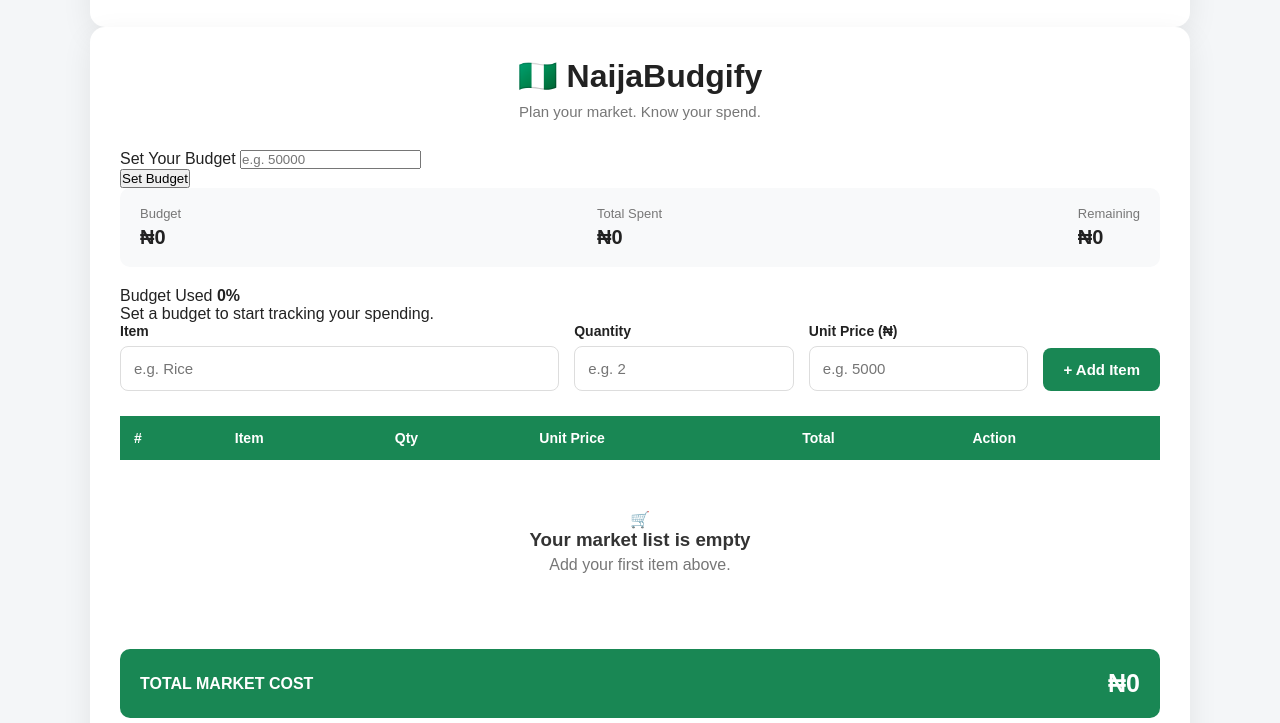
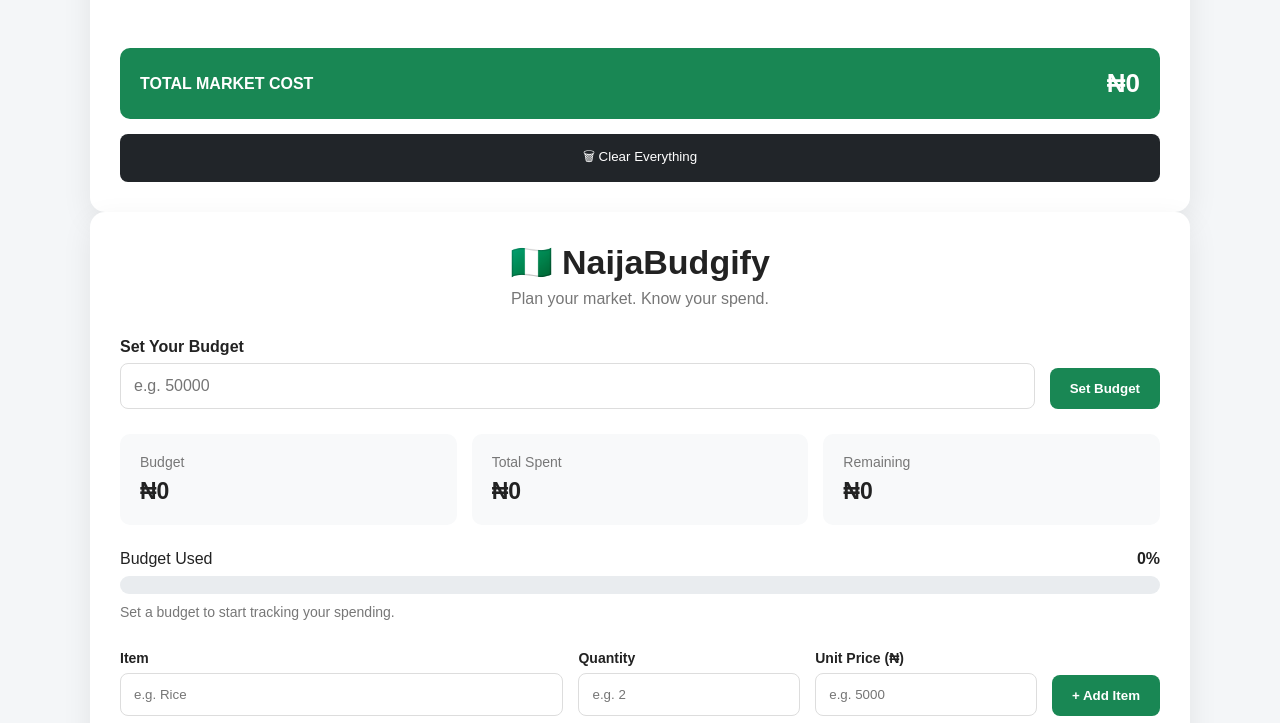
Before and after one commit to 1Masterq/Budgetflow, a plain HTML site: page index.html in a window 1280 px wide. Shown: the part 790-1513 px from the top of the page. Drawn offline with Linux system fonts and the light colour scheme.

Commit message:
Refactor CSS styles and variables for consistency
Refactor CSS variables and update styles for consistency.

```diff
--- a/style.css
+++ b/style.css
@@ -1,264 +1,639 @@
-:root {
-  --bg: #f4f6f8;
-  --surface: #ffffff;
-  --surface-soft: #f8f9fa;
-  --primary: #198754;
-  --primary-dark: #157347;
-  --text: #222;
-  --muted: #777;
-  --border: #ddd;
-  --border-light: #eee;
-  --danger: #dc3545;
-  --danger-dark: #bb2d3b;
-  --dark: #212529;
-  --shadow: rgba(0, 0, 0, 0.08);
-}
+/* =================================
+   GENERAL
+================================= */
 
 * {
     box-sizing: border-box;
+
     margin: 0;
+
     padding: 0;
 }
 
+
 body {
+
     font-family: Arial, sans-serif;
-  background: var(--bg);
-  color: var(--text);
+
+    background: #f4f6f8;
+
+    color: #222;
+
     min-height: 100vh;
+
     padding: 30px 15px;
+
 }
 
+
+
+/* =================================
+   CONTAINER
+================================= */
+
 .container {
-  width: 100%;
+
     max-width: 1100px;
+
     margin: auto;
-  background: var(--surface);
+
+    background: white;
+
     padding: 30px;
+
     border-radius: 15px;
-  box-shadow: 0 10px 30px var(--shadow);
+
+    box-shadow:
+        0 10px 30px rgba(0, 0, 0, 0.08);
+
 }
 
+
+
+/* =================================
+   HEADER
+================================= */
+
 header {
+
     text-align: center;
+
     margin-bottom: 30px;
+
 }
 
+
 header h1 {
-  font-size: 32px;
+
+    font-size: 34px;
+
     margin-bottom: 8px;
+
 }
 
+
 header p {
-  color: var(--muted);
-  font-size: 15px;
+
+    color: #777;
+
 }
 
-.input-section {
-  display: grid;
-  grid-template-columns: 2fr 1fr 1fr auto;
+
+
+/* =================================
+   BUDGET SETUP
+================================= */
+
+.budget-setup {
+
+    display: flex;
+
     gap: 15px;
+
     align-items: end;
+
     margin-bottom: 25px;
+
 }
 
-.input-group {
-  display: flex;
-  flex-direction: column;
-  gap: 7px;
+
+.budget-setup div {
+
+    flex: 1;
+
 }
 
-.input-group label {
-  font-size: 14px;
+
+.budget-setup label {
+
+    display: block;
+
     font-weight: bold;
+
+    margin-bottom: 7px;
+
 }
 
-.input-group input {
+
+.budget-setup input {
+
     width: 100%;
+
     padding: 13px;
-  border: 1px solid var(--border);
+
+    border: 1px solid #ddd;
+
     border-radius: 8px;
+
+    font-size: 16px;
+
     outline: none;
-  font-size: 15px;
+
 }
 
-.input-group input:focus {
-  border-color: var(--primary);
-  box-shadow: 0 0 0 3px rgba(25, 135, 84, 0.1);
+
+.budget-setup input:focus {
+
+    border-color: #198754;
+
 }
 
-.add-btn {
+
+.budget-setup button {
+
     padding: 13px 20px;
+
+    background: #198754;
+
+    color: white;
+
     border: none;
+
     border-radius: 8px;
-  background: var(--primary);
-  color: white;
-  font-size: 15px;
+
+    cursor: pointer;
+
     font-weight: bold;
-  cursor: pointer;
-  transition: 0.2s;
+
 }
 
-.add-btn:hover {
-  background: var(--primary-dark);
-  transform: translateY(-1px);
+
+.budget-setup button:hover {
+
+    background: #157347;
+
 }
 
+
+
+/* =================================
+   SUMMARY
+================================= */
+
 .summary {
-  display: flex;
-  justify-content: space-between;
-  background: var(--surface-soft);
-  padding: 18px 20px;
-  border-radius: 10px;
-  margin-bottom: 20px;
+
+    display: grid;
+
+    grid-template-columns:
+        repeat(3, 1fr);
+
+    gap: 15px;
+
+    margin-bottom: 25px;
+
 }
 
-.summary div {
+
+.summary-card {
+
+    background: #f8f9fa;
+
+    padding: 20px;
+
+    border-radius: 10px;
+
     display: flex;
+
     flex-direction: column;
-  gap: 5px;
+
+    gap: 8px;
+
 }
 
-.summary span {
-  color: var(--muted);
-  font-size: 13px;
+
+.summary-card span {
+
+    color: #777;
+
+    font-size: 14px;
+
 }
 
-.summary strong {
-  font-size: 20px;
+
+.summary-card strong {
+
+    font-size: 23px;
+
 }
 
-.table-container {
-  width: 100%;
-  overflow-x: auto;
+
+
+/* =================================
+   PROGRESS
+================================= */
+
+.progress-section {
+
+    margin-bottom: 30px;
+
 }
 
-table {
-  width: 100%;
-  border-collapse: collapse;
-  min-width: 700px;
+
+.progress-header {
+
+    display: flex;
+
+    justify-content: space-between;
+
+    margin-bottom: 8px;
+
 }
 
-th {
-  background: var(--primary);
-  color: white;
-  padding: 14px;
-  text-align: left;
-  font-size: 14px;
+
+.progress-container {
+
+    height: 18px;
+
+    background: #e9ecef;
+
+    border-radius: 20px;
+
+    overflow: hidden;
+
 }
 
-td {
-  padding: 12px;
-  border-bottom: 1px solid var(--border-light);
-  font-size: 14px;
+
+.progress-bar {
+
+    height: 100%;
+
+    width: 0%;
+
+    background: #198754;
+
+    border-radius: 20px;
+
+    transition: width 0.3s ease;
+
 }
 
-tbody tr:hover {
-  background: var(--surface-soft);
+
+.progress-section p {
+
+    margin-top: 10px;
+
+    font-size: 14px;
+
+    color: #777;
+
 }
 
-.table-input {
-  width: 80px;
-  padding: 8px;
-  border: 1px solid var(--border);
-  border-radius: 6px;
-  outline: none;
+
+
+/* =================================
+   INPUT SECTION
+================================= */
+
+.input-section {
+
+    display: grid;
+
+    grid-template-columns:
+        2fr 1fr 1fr auto;
+
+    gap: 15px;
+
+    align-items: end;
+
+    margin-bottom: 25px;
+
 }
 
-.table-input:focus {
-  border-color: var(--primary);
+
+.input-group {
+
+    display: flex;
+
+    flex-direction: column;
+
+    gap: 7px;
+
 }
 
-.delete-btn {
-  border: none;
-  background: var(--danger);
-  color: white;
-  padding: 8px 10px;
-  border-radius: 6px;
-  cursor: pointer;
+
+.input-group label {
+
+    font-weight: bold;
+
+    font-size: 14px;
+
 }
 
-.delete-btn:hover {
-  background: var(--danger-dark);
+
+.input-group input {
+
+    padding: 13px;
+
+    border: 1px solid #ddd;
+
+    border-radius: 8px;
+
+    outline: none;
+
 }
 
-.empty-message {
-  text-align: center;
-  padding: 50px 20px;
-  color: var(--muted);
+
+.input-group input:focus {
+
+    border-color: #198754;
+
 }
 
-.empty-icon {
-  font-size: 45px;
-  margin-bottom: 10px;
+
+.add-btn {
+
+    padding: 13px 20px;
+
+    background: #198754;
+
+    color: white;
+
+    border: none;
+
+    border-radius: 8px;
+
+    cursor: pointer;
+
+    font-weight: bold;
+
 }
 
-.empty-message h3 {
-  margin-bottom: 5px;
-  color: #333;
+
+.add-btn:hover {
+
+    background: #157347;
+
 }
 
-.grand-total {
-  display: flex;
-  justify-content: space-between;
-  align-items: center;
-  margin-top: 25px;
-  padding: 20px;
-  background: var(--primary);
-  color: white;
-  border-radius: 10px;
+
+
+/* =================================
+   TABLE
+================================= */
+
+.table-container {
+
+    overflow-x: auto;
+
 }
 
-.grand-total span {
-  font-weight: bold;
-  font-size: 16px;
+
+table {
+
+    width: 100%;
+
+    min-width: 700px;
+
+    border-collapse: collapse;
+
 }
 
-.grand-total strong {
-  font-size: 25px;
+
+th {
+
+    background: #198754;
+
+    color: white;
+
+    padding: 14px;
+
+    text-align: left;
+
 }
 
-.clear-btn {
-  width: 100%;
-  margin-top: 15px;
-  padding: 13px;
-  border: none;
-  border-radius: 8px;
-  background: var(--dark);
-  color: white;
-  font-size: 15px;
-  cursor: pointer;
+
+td {
+
+    padding: 12px;
+
+    border-bottom: 1px solid #eee;
+
 }
 
-.clear-btn:hover {
-  background: #000;
+
+tbody tr:hover {
+
+    background: #f8f9fa;
+
 }
 
-@media (max-width: 750px) {
-  body {
-    padding: 15px 10px;
+
+
+/* =================================
+   TABLE INPUT
+================================= */
+
+.table-input {
+
+    width: 80px;
+
+    padding: 8px;
+
+    border: 1px solid #ddd;
+
+    border-radius: 6px;
+
 }
 
-  .container {
-    padding: 20px 15px;
+
+
+/* =================================
+   DELETE
+================================= */
+
+.delete-btn {
+
+    padding: 8px 10px;
+
+    background: #dc3545;
+
+    color: white;
+
+    border: none;
+
+    border-radius: 6px;
+
+    cursor: pointer;
+
 }
 
-  header h1 {
-    font-size: 26px;
+
+.delete-btn:hover {
+
+    background: #bb2d3b;
+
 }
 
-  .input-section {
-    grid-template-columns: 1fr;
+
+
+/* =================================
+   EMPTY MESSAGE
+================================= */
+
+.empty-message {
+
+    text-align: center;
+
+    padding: 50px 20px;
+
+    color: #777;
+
 }
 
-  .add-btn {
-    width: 100%;
+
+.empty-message div {
+
+    font-size: 45px;
+
+    margin-bottom: 10px;
+
 }
 
-  .summary {
-    padding: 15px;
+
+.empty-message h3 {
+
+    color: #333;
+
+    margin-bottom: 5px;
+
 }
 
+
+
+/* =================================
+   GRAND TOTAL
+================================= */
+
+.grand-total {
+
+    display: flex;
+
+    justify-content: space-between;
+
+    align-items: center;
+
+    margin-top: 25px;
+
+    padding: 20px;
+
+    background: #198754;
+
+    color: white;
+
+    border-radius: 10px;
+
+}
+
+
+.grand-total span {
+
+    font-weight: bold;
+
+}
+
+
 .grand-total strong {
+
+    font-size: 26px;
+
+}
+
+
+
+/* =================================
+   CLEAR
+================================= */
+
+.clear-btn {
+
+    width: 100%;
+
+    margin-top: 15px;
+
+    padding: 13px;
+
+    border: none;
+
+    border-radius: 8px;
+
+    background: #212529;
+
+    color: white;
+
+    cursor: pointer;
+
+}
+
+
+.clear-btn:hover {
+
+    background: #000;
+
+}
+
+
+
+/* =================================
+   MOBILE
+================================= */
+
+@media (max-width: 750px) {
+
+    body {
+
+        padding: 15px 10px;
+
+    }
+
+
+    .container {
+
+        padding: 20px 15px;
+
+    }
+
+
+    header h1 {
+
+        font-size: 27px;
+
+    }
+
+
+    .budget-setup {
+
+        flex-direction: column;
+
+        align-items: stretch;
+
+    }
+
+
+    .summary {
+
+        grid-template-columns: 1fr;
+
+    }
+
+
+    .input-section {
+
+        grid-template-columns: 1fr;
+
+    }
+
+
+    .add-btn {
+
+        width: 100%;
+
+    }
+
+
+    .grand-total strong {
+
         font-size: 21px;
+
     }
+
 }
```
Lines whose indentation alone changed are shown as unchanged.
